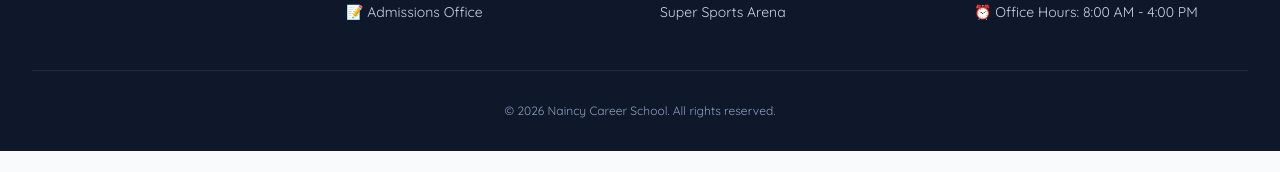
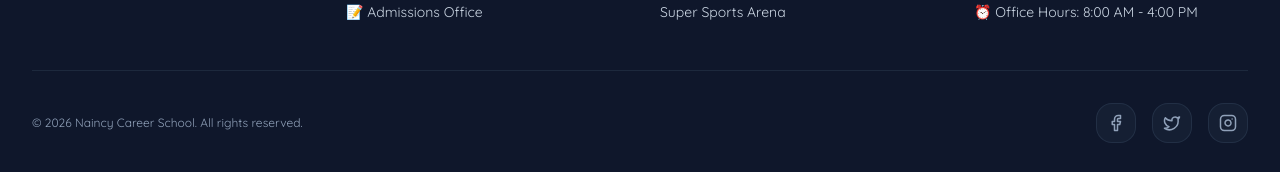
Before and after one commit to Hemant-Agrahari/naincy-career-school, a Next.js app: page / in a window 1280 px wide. Shown: the part 7482-7654 px from the top of the page. Before the commit the page ends 7633 px from the top, so only its background shows below. Built offline with nearby package versions, Linux system fonts and the light colour scheme.

Commit message:
style: restore and enhance social media icons in footer with premium SVGs and hover effects

```diff
--- a/src/components/Footer.tsx
+++ b/src/components/Footer.tsx
@@ -81,10 +81,47 @@ export default function Footer() {
         </div>
 
         {/* Bottom Bar */}
-        <div className="mt-12 pt-8 border-t border-slate-800 flex flex-col sm:flex-row items-center justify-center gap-4">
-          <p className="text-xs text-slate-400 font-body">
+        <div className="mt-12 pt-8 border-t border-slate-800 flex flex-col sm:flex-row items-center justify-between gap-6">
+          <p className="text-xs text-slate-400 font-body text-center sm:text-left">
             &copy; {currentYear} Naincy Career School. All rights reserved.
           </p>
+
+          <div className="flex items-center gap-4">
+            {/* Facebook */}
+            <a
+              href="#"
+              className="group relative w-10 h-10 flex items-center justify-center rounded-2xl bg-slate-800/50 border border-slate-700/50 text-slate-400 hover:text-white hover:bg-blue-600 hover:border-blue-500 hover:-translate-y-1 hover:shadow-[0_8px_16px_-6px_rgba(37,99,235,0.5)] transition-all duration-300"
+              aria-label="Facebook"
+            >
+              <svg xmlns="http://www.w3.org/2000/svg" width="18" height="18" viewBox="0 0 24 24" fill="none" stroke="currentColor" strokeWidth="2" strokeLinecap="round" strokeLinejoin="round">
+                <path d="M18 2h-3a5 5 0 0 0-5 5v3H7v4h3v8h4v-8h3l1-4h-4V7a1 1 0 0 1 1-1h3z"></path>
+              </svg>
+            </a>
+
+            {/* Twitter */}
+            <a
+              href="#"
+              className="group relative w-10 h-10 flex items-center justify-center rounded-2xl bg-slate-800/50 border border-slate-700/50 text-slate-400 hover:text-white hover:bg-sky-500 hover:border-sky-400 hover:-translate-y-1 hover:shadow-[0_8px_16px_-6px_rgba(14,165,233,0.5)] transition-all duration-300"
+              aria-label="Twitter"
+            >
+              <svg xmlns="http://www.w3.org/2000/svg" width="18" height="18" viewBox="0 0 24 24" fill="none" stroke="currentColor" strokeWidth="2" strokeLinecap="round" strokeLinejoin="round">
+                <path d="M22 4s-.7 2.1-2 3.4c1.6 10-9.4 17.3-18 11.6 2.2.1 4.4-.6 6-2C3 15.5.5 9.6 3 5c2.2 2.6 5.6 4.1 9 4-.9-4.2 4-6.6 7-3.8 1.1 0 3-1.2 3-1.2z"></path>
+              </svg>
+            </a>
+
+            {/* Instagram */}
+            <a
+              href="#"
+              className="group relative w-10 h-10 flex items-center justify-center rounded-2xl bg-slate-800/50 border border-slate-700/50 text-slate-400 hover:text-white hover:bg-gradient-to-tr hover:from-yellow-400 hover:via-pink-500 hover:to-purple-500 hover:border-pink-400 hover:-translate-y-1 hover:shadow-[0_8px_16px_-6px_rgba(236,72,153,0.5)] transition-all duration-300"
+              aria-label="Instagram"
+            >
+              <svg xmlns="http://www.w3.org/2000/svg" width="18" height="18" viewBox="0 0 24 24" fill="none" stroke="currentColor" strokeWidth="2" strokeLinecap="round" strokeLinejoin="round">
+                <rect x="2" y="2" width="20" height="20" rx="5" ry="5"></rect>
+                <path d="M16 11.37A4 4 0 1 1 12.63 8 4 4 0 0 1 16 11.37z"></path>
+                <line x1="17.5" y1="6.5" x2="17.51" y2="6.5"></line>
+              </svg>
+            </a>
+          </div>
         </div>
       </div>
     </footer>
```
